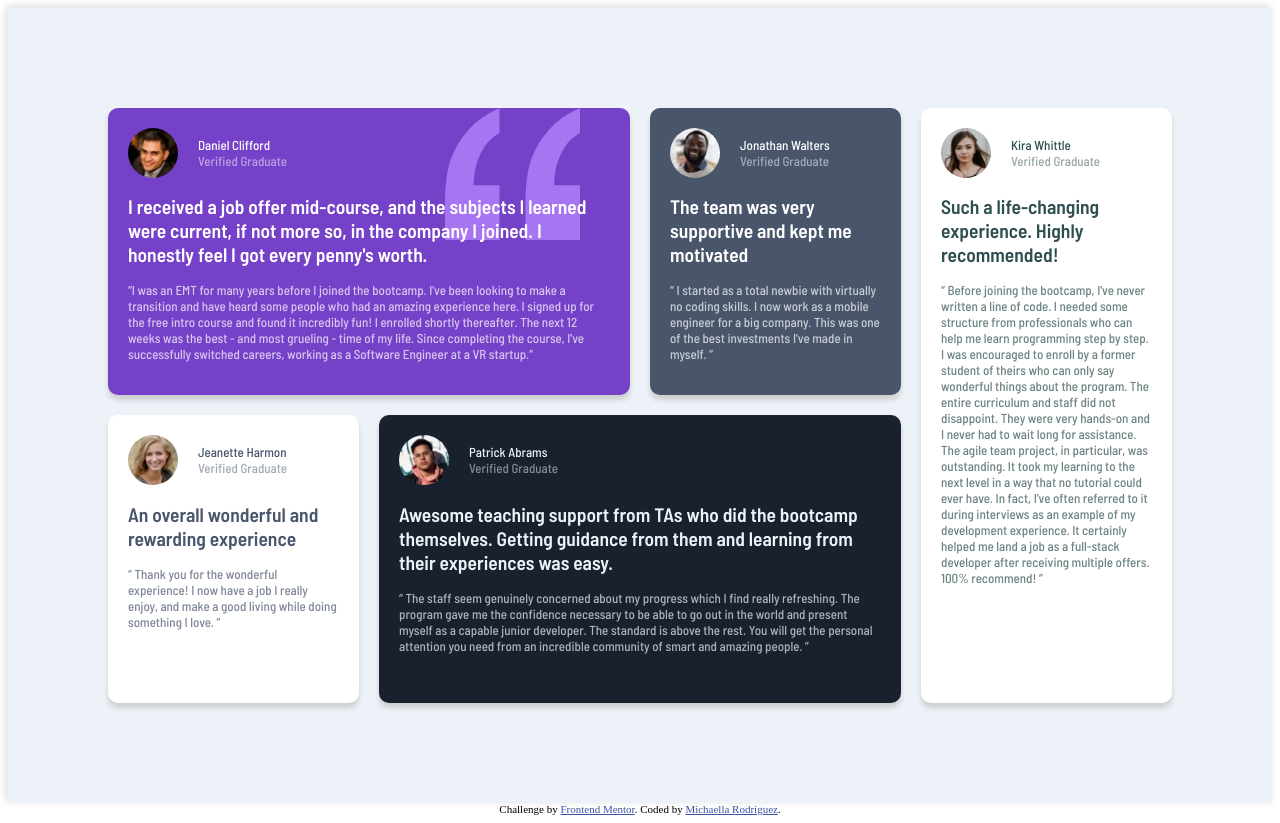
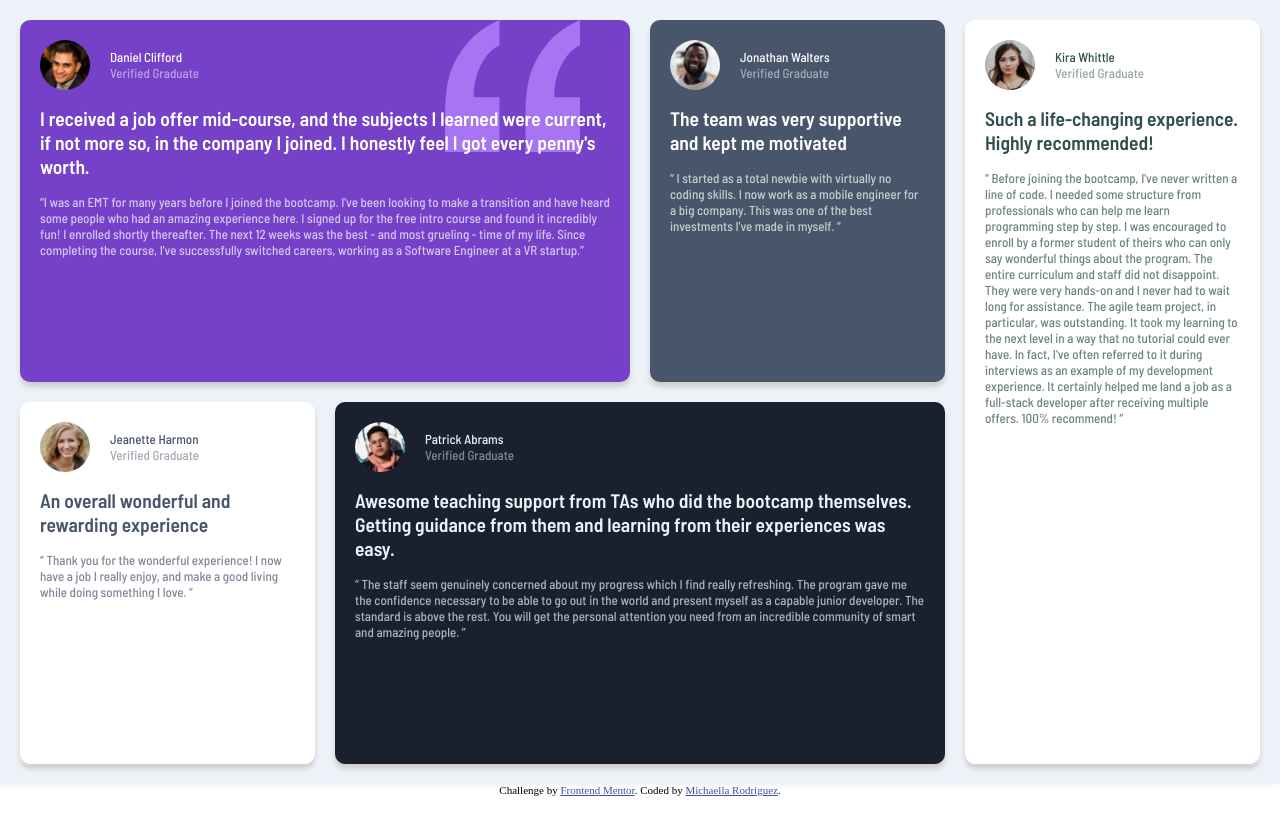
Before and after one commit to michaella23/testimonials-grid-section-main, a plain HTML site: page index.html in a window 1280 px wide. After the commit the page ends 800 px from the top, so only its background shows below. Drawn offline with Linux system fonts and the light colour scheme.

Commit message:
removed grid column and row definitions, readme

```diff
--- a/style.css
+++ b/style.css
@@ -4,6 +4,7 @@
 
 body {
     background-color: white;
+    margin: 0;
 }
 
 main {
@@ -13,6 +14,15 @@ main {
     font-family: 'Barlow Semi Condensed', sans-serif;
     font-size: 13px;
     box-shadow: -2px -2px 8px hsl(0, 0%, 86%);
+    display: grid;
+    grid-gap: 20px;
+    grid-template-areas:
+    "daniel"
+    "jonathan"
+    "jeanette"
+    "patrick"
+    "kira"
+    ;
 }
 
 img {
@@ -22,7 +32,7 @@ img {
 }
 
 .testimony {
-    margin: 20px auto;
+    /* margin: 20px auto; */
     padding: 20px;
     border-radius: 10px;
     box-shadow: 0 5px 5px hsl(0, 0%, 81%);
@@ -49,26 +59,30 @@ img {
     background-size: 135px;
     background-position: right 50px top;
     background-repeat: no-repeat;
-
+    grid-area: daniel;
 }
 
 .jonathan {
     background-color: hsl(217, 19%, 35%);
+    grid-area: jonathan;
 }
 
 .jeanette {
     background-color: #fff;
     color: hsl(217, 19%, 35%);
+    grid-area: jeanette;
 }
 
 .patrick {
     background-color: hsl(219, 29%, 14%);
     color: hsl(210, 46%, 95%);
+    grid-area: patrick;
 }
 
 .kira {
     background-color: #fff;
     color: darkslategray;
+    grid-area: kira;
 }
 
 .half-opac {
@@ -80,12 +94,31 @@ img {
 }
 
 
-@media only screen and (min-width: 1000px) {
+@media (min-width: 600px) {
     main {
-        padding: 100px;
+
         display: grid;
         grid-gap: 20px;
-        grid-template-rows: repeat(2, 1fr);
+        /* grid-template-columns: repeat(4, 1fr); */
+        grid-template-areas:
+            "daniel daniel"
+            "jonathan kira"
+            "jeanette kira"
+            "patrick patrick"
+        ;
+    }
+
+    .testimony {
+        margin: 0;
+    }
+
+}
+
+@media (min-width: 1000px) {
+    main {
+        height: 98vh;
+        display: grid;
+        grid-gap: 20px;
         grid-template-columns: repeat(4, 1fr);
         grid-template-areas:
             "daniel daniel jonathan kira"
@@ -97,23 +130,4 @@ img {
         margin: 0;
     }
 
-   .daniel {
-        grid-area: daniel;
-    }
-
-    .jonathan {
-        grid-area: jonathan;
-    }
-
-    .kira {
-        grid-area: kira;
-    }
-
-    .jeanette {
-        grid-area: jeanette;
-    }
-
-    .patrick {
-        grid-area: patrick;
-    }
 }
```
Also changed, not shown: 1 other file.
